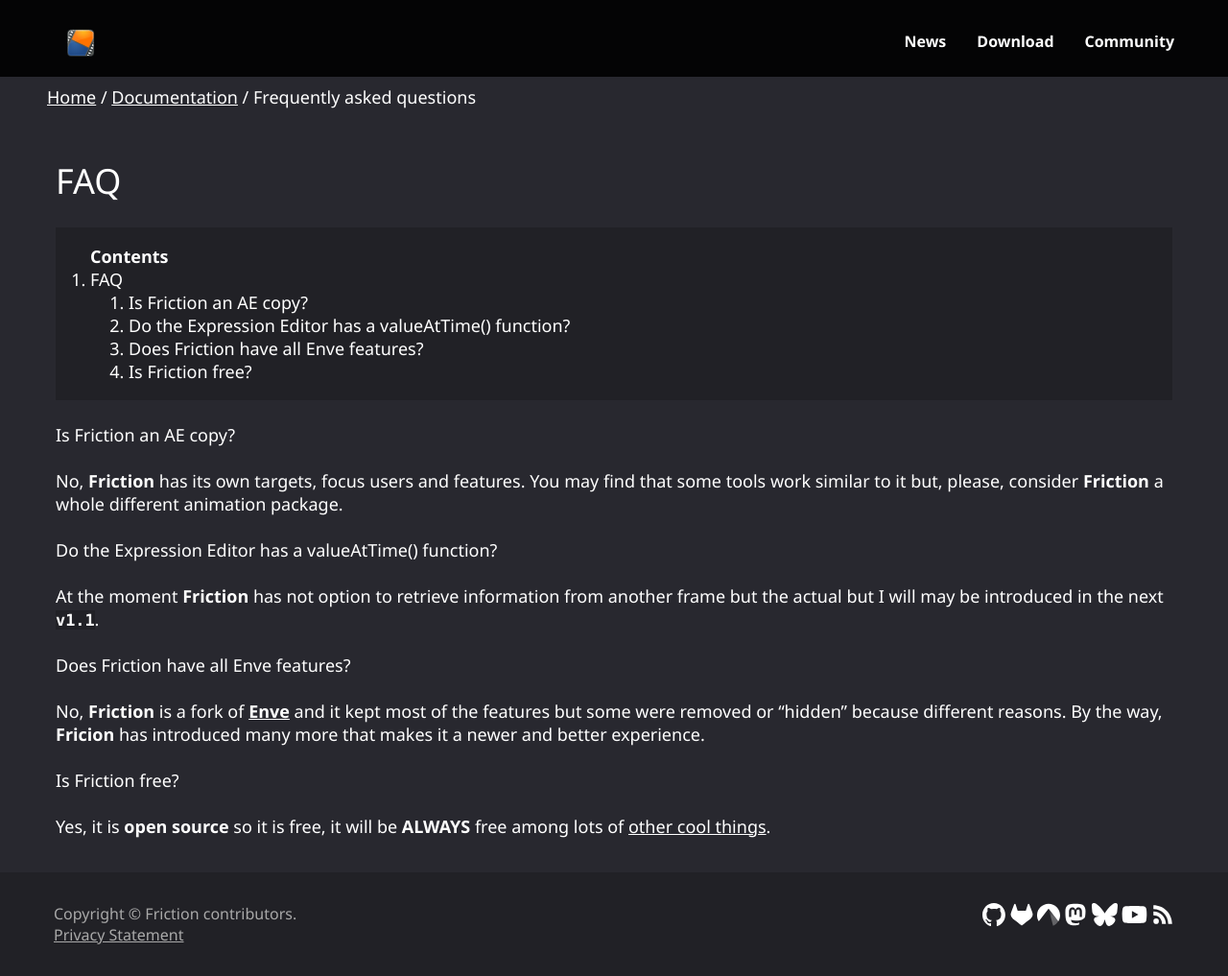
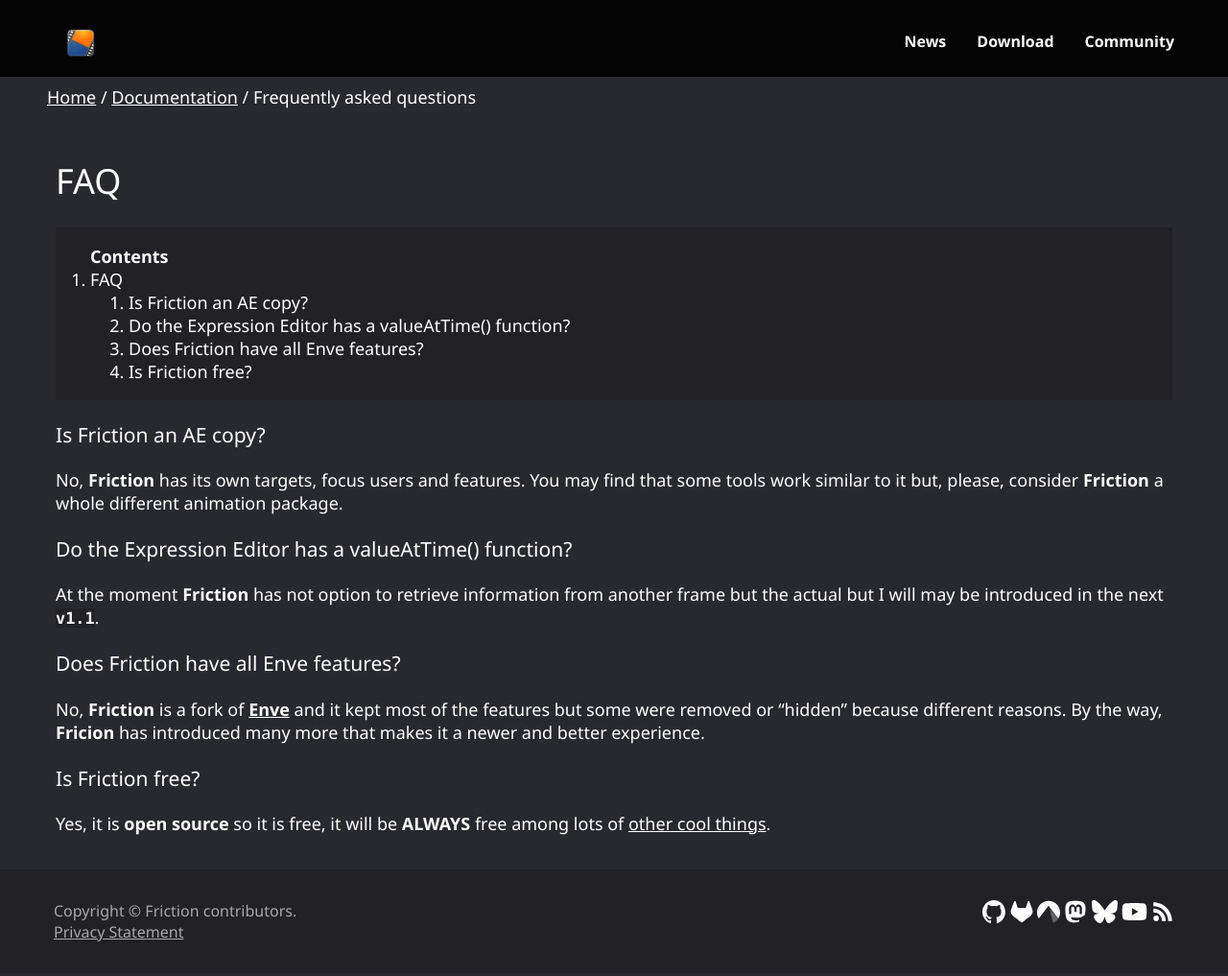
Before and after one commit to friction2d/friction2d.github.io, a Jekyll site: the page built from documentation/faq.md, in a window 1280 px wide. Shown: the whole page at 96% size. Built offline with Jekyll 4.4.1, drawn with Linux system fonts in a browser that asks for light colours.

Commit message:
Update faq.md

```diff
--- a/documentation/faq.md
+++ b/documentation/faq.md
@@ -9,18 +9,18 @@ permalink: documentation/faq.html
 * table of contents
 {:toc}
 
-#### Is Friction an AE copy?
+### Is Friction an AE copy?
 
 No, **Friction** has its own targets, focus users and features. You may find that some tools work similar to it but, please, consider **Friction** a whole different animation package.
 
-#### Do the Expression Editor has a valueAtTime() function?
+### Do the Expression Editor has a valueAtTime() function?
 
 At the moment **Friction** has not option to retrieve information from another frame but the actual but I will may be introduced in the next `v1.1`.
 
-#### Does Friction have all Enve features?
+### Does Friction have all Enve features?
 
 No, **Friction** is a fork of **[Enve](https://maurycyliebner.github.io/)** and it kept most of the features but some were removed or "hidden" because different reasons. By the way, **Fricion** has introduced many more that makes it a newer and better experience.
 
-#### Is Friction free?
+### Is Friction free?
 
 Yes, it is **open source** so it is free, it will be **ALWAYS** free among lots of [other cool things](https://opensource.org/).
```
